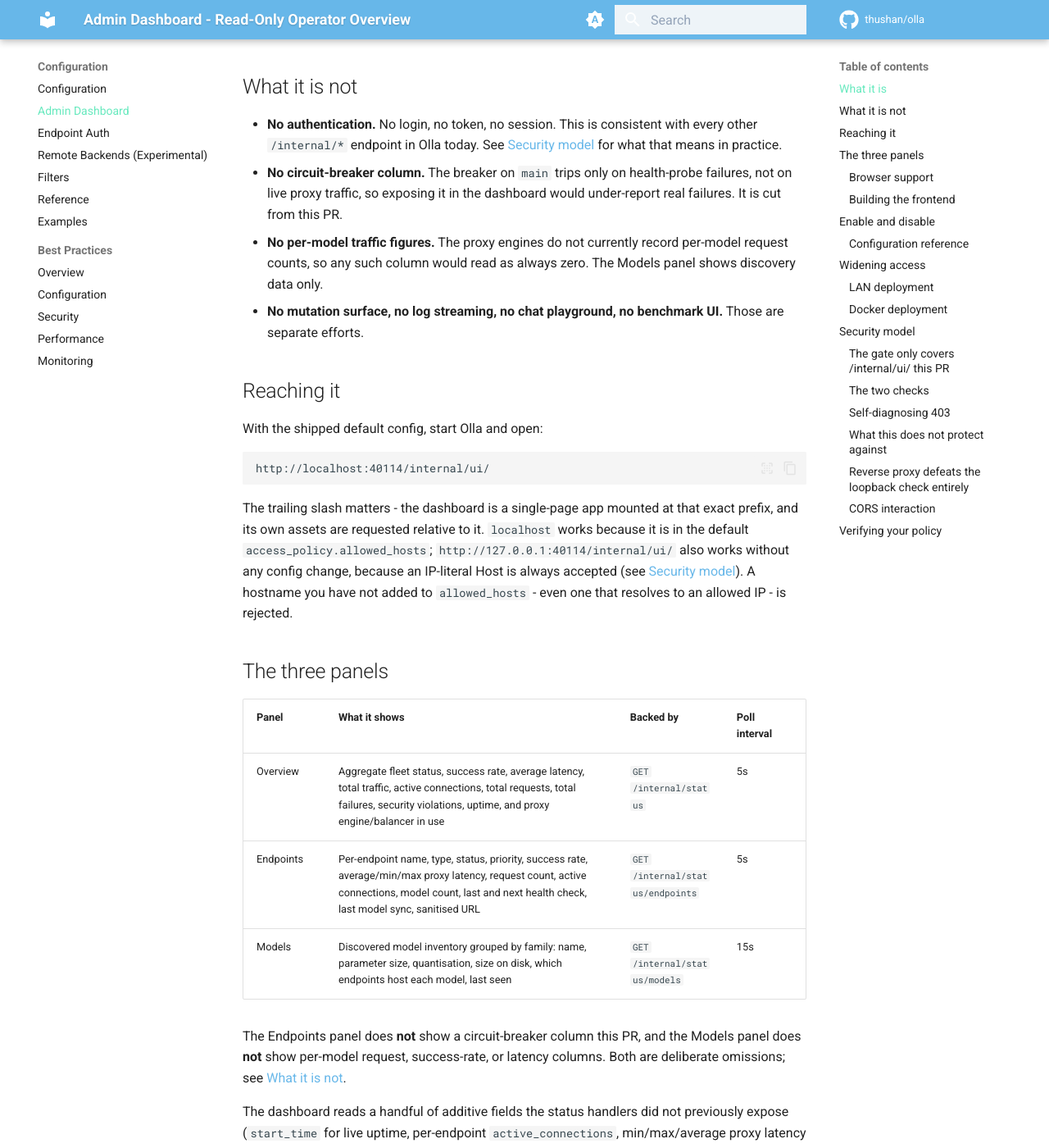
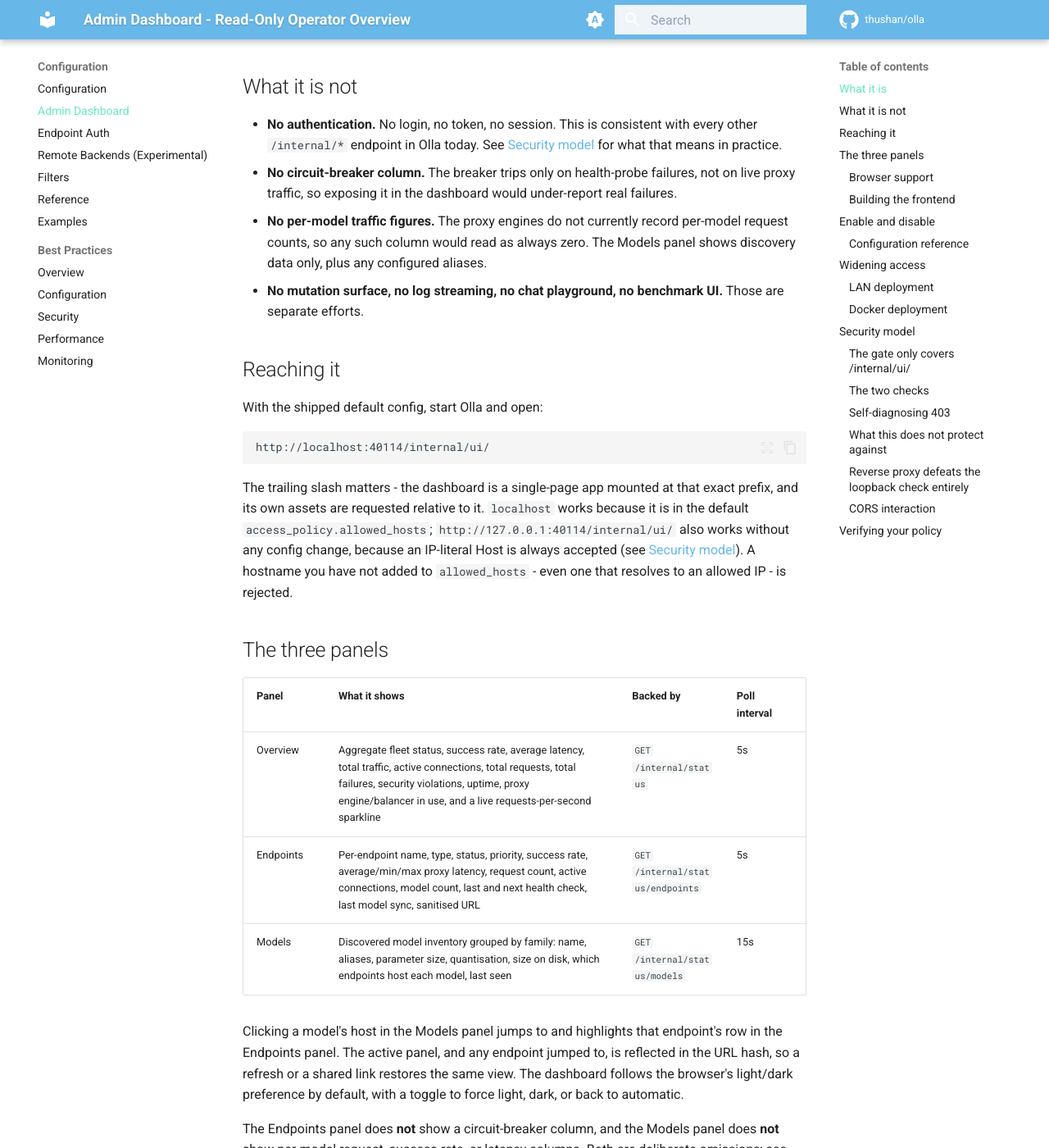
Before and after one commit to leo-3889/olla, an MkDocs documentation site: the page built from docs/content/configuration/dashboard.md, in a window 1280 px wide and 1400 px high, scrolled down 746 px. Shown: the whole window at 82% size. Built offline with MkDocs 1.6.1 and Material for MkDocs 9.7.7, drawn with Linux system fonts in a browser that asks for light colours; comment, search, counter and statistics services are not loaded; some of the changed text lies outside the part shown.

Commit message:
bring dashboard docs current: ETag/gzip, sparkline, click-through, drop planning ids

```diff
--- a/docs/content/configuration/dashboard.md
+++ b/docs/content/configuration/dashboard.md
@@ -20,9 +20,9 @@
 - **Read-only.** No config editing, no endpoint enable or disable, no restart, no cache
   clearing. If a view changes state, it is not in the dashboard.
 - **Polled, not realtime.** The page fetches the same `/internal/status*` JSON the CLI
-  exposes. There is no WebSocket, no Server-Sent Events channel, no push. Every poll is a
-  plain `GET` that returns the full snapshot; this PR does not implement `ETag` or
-  conditional GET on the JSON endpoints, so there is no `304` short-circuit to tune.
+  exposes. There is no WebSocket, no Server-Sent Events channel, no push. Each request is a
+  conditional `GET` using `ETag`/`If-None-Match`, so an unchanged snapshot returns a `304`
+  with no body; the status endpoints also gzip their responses when the client accepts it.
 - **Same listener as the proxy.** It shares `server.host` and `server.port`. There is no
   second port to configure and no separate TLS posture.
 - **Three panels: Overview, Endpoints, Models.** Aggregate fleet health, per-endpoint
@@ -33,12 +33,11 @@
 - **No authentication.** No login, no token, no session. This is consistent with every
   other `/internal/*` endpoint in Olla today. See [Security model](#security-model) for
   what that means in practice.
-- **No circuit-breaker column.** The breaker on `main` trips only on health-probe
-  failures, not on live proxy traffic, so exposing it in the dashboard would under-report
-  real failures. It is cut from this PR.
+- **No circuit-breaker column.** The breaker trips only on health-probe failures, not on
+  live proxy traffic, so exposing it in the dashboard would under-report real failures.
 - **No per-model traffic figures.** The proxy engines do not currently record per-model
   request counts, so any such column would read as always zero. The Models panel shows
-  discovery data only.
+  discovery data only, plus any configured aliases.
 - **No mutation surface, no log streaming, no chat playground, no benchmark UI.** Those
   are separate efforts.
 
@@ -61,13 +60,19 @@
 
 | Panel | What it shows | Backed by | Poll interval |
 |-------|----------------|-----------|----------------|
-| Overview | Aggregate fleet status, success rate, average latency, total traffic, active connections, total requests, total failures, security violations, uptime, and proxy engine/balancer in use | `GET /internal/status` | 5s |
+| Overview | Aggregate fleet status, success rate, average latency, total traffic, active connections, total requests, total failures, security violations, uptime, proxy engine/balancer in use, and a live requests-per-second sparkline | `GET /internal/status` | 5s |
 | Endpoints | Per-endpoint name, type, status, priority, success rate, average/min/max proxy latency, request count, active connections, model count, last and next health check, last model sync, sanitised URL | `GET /internal/status/endpoints` | 5s |
-| Models | Discovered model inventory grouped by family: name, parameter size, quantisation, size on disk, which endpoints host each model, last seen | `GET /internal/status/models` | 15s |
+| Models | Discovered model inventory grouped by family: name, aliases, parameter size, quantisation, size on disk, which endpoints host each model, last seen | `GET /internal/status/models` | 15s |
 
-The Endpoints panel does **not** show a circuit-breaker column this PR, and the Models
-panel does **not** show per-model request, success-rate, or latency columns. Both are
-deliberate omissions; see [What it is not](#what-it-is-not).
+Clicking a model's host in the Models panel jumps to and highlights that endpoint's row in
+the Endpoints panel. The active panel, and any endpoint jumped to, is reflected in the URL
+hash, so a refresh or a shared link restores the same view. The dashboard follows the
+browser's light/dark preference by default, with a toggle to force light, dark, or back to
+automatic.
+
+The Endpoints panel does **not** show a circuit-breaker column, and the Models panel does
+**not** show per-model request, success-rate, or latency columns. Both are deliberate
+omissions; see [What it is not](#what-it-is-not).
 
 The dashboard reads a handful of additive fields the status handlers did not previously
 expose (`start_time` for live uptime, per-endpoint `active_connections`, min/max/average
@@ -144,7 +149,7 @@
 | `dashboard.enabled` | bool | `true` | Whether `/internal/ui/*` routes are registered at all |
 | `dashboard.access_policy.allowed_cidrs` | []string | `["127.0.0.0/8", "::1/128"]` | CIDR allowlist matched against the TCP source address. Required, non-empty, whenever `enabled` is true |
 | `dashboard.access_policy.allowed_hosts` | []string | `["localhost"]` | Hostname allowlist matched against the request `Host` header (port stripped, case-insensitive). May be empty: any Host that parses as an IP literal is always accepted, so you only need to list non-IP hostnames you intend to browse by |
-| `dashboard.gate_internal_api` | bool | `false` | **Inert this PR.** Reserved for a future release that extends the same `access_policy` to the rest of `/internal/*` and `/version`. Setting it `true` has no effect today; it ships now so the later change needs no config migration |
+| `dashboard.gate_internal_api` | bool | `false` | **Reserved, currently inert.** Intended for a future release that extends the same `access_policy` to the rest of `/internal/*` and `/version`. Setting it `true` has no effect today - Olla logs a startup warning and otherwise ignores it. It ships now so the later change needs no config migration |
 
 `access_policy.allowed_cidrs` is the only required field when the dashboard is enabled.
 Startup fails loudly if it is empty or if a CIDR does not parse - the dashboard never
@@ -236,21 +241,21 @@
 that), so "only listen on 127.0.0.1" is not an available control. The dashboard shares
 that listener.
 
-### The gate only covers `/internal/ui/` this PR
+### The gate only covers `/internal/ui/`
 
-The dashboard's `access_policy` gates `/internal/ui/*` and nothing else this release.
-The JSON endpoints the dashboard reads - `/internal/status`, `/internal/status/endpoints`,
+The dashboard's `access_policy` gates `/internal/ui/*` and nothing else. The JSON
+endpoints the dashboard reads - `/internal/status`, `/internal/status/endpoints`,
 `/internal/status/models`, `/internal/health`, `/internal/metrics`, `/version` - stay
 exactly as reachable as they already were. An attacker interested in fleet topology has
 no reason to load the SPA: they `curl /internal/status/endpoints` directly. Gating the
 dashboard's UI alone does not gate the data it renders.
 
 `gate_internal_api` exists in config to one day close that gap by extending the same
-`access_policy` to the rest of `/internal/*` and `/version`. It is **inert this PR**:
-setting it `true` parses cleanly but changes no behaviour. It is off by default, and
-defaulting it on would silently break deployments that scrape `/internal/metrics` from
-Prometheus or poll `/internal/health` from hosts the policy would reject. Wiring it is
-tracked for a later release.
+`access_policy` to the rest of `/internal/*` and `/version`. It is **currently inert**:
+setting it `true` parses cleanly, logs a startup warning, and changes no behaviour. It is
+off by default, and defaulting it on would silently break deployments that scrape
+`/internal/metrics` from Prometheus or poll `/internal/health` from hosts the policy would
+reject. Wiring it is tracked for a later release.
 
 ### The two checks
 
@@ -298,7 +303,7 @@
   convenience-for-exposure trade; do not make it casually.
 - **The rest of `/internal/*` and `/version` are reachable by anyone who can reach the
   listener**, regardless of the dashboard's own policy. `gate_internal_api` does nothing
-  about that this PR.
+  about that today.
 - **The dashboard's access policy is not authentication**, and it does not protect against
   anything the reverse-proxy bypass below already allows.
 
```
